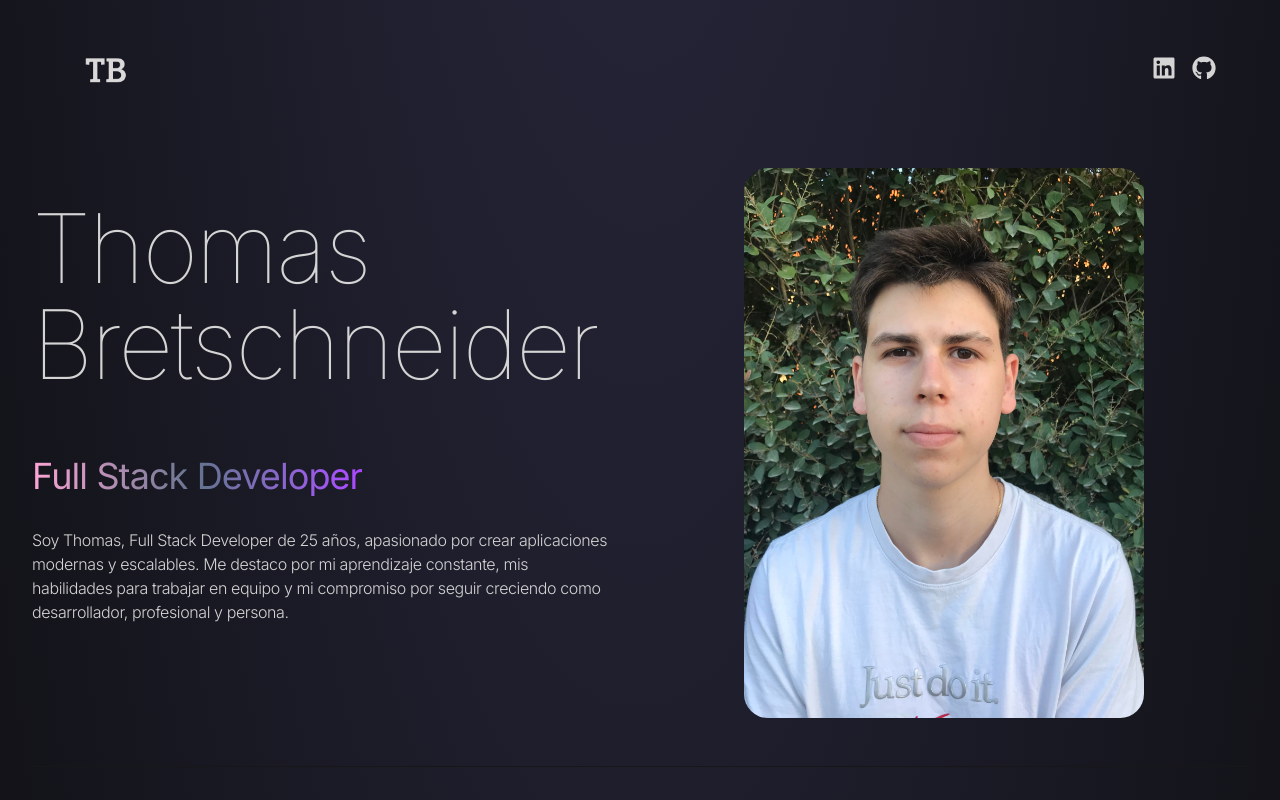
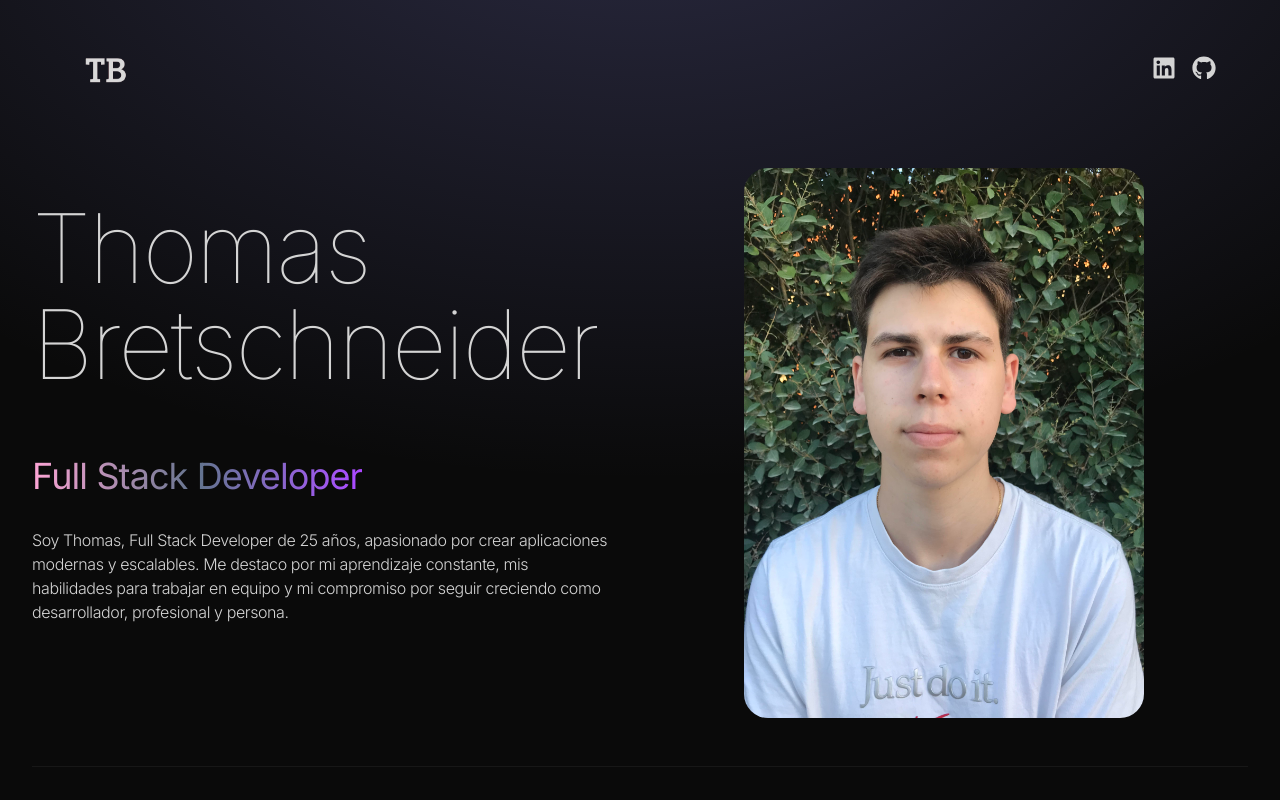
Before and after one commit to ThomasBrets/Portfolio, a React (Vite) app: page / in a window 1280 px wide. Shown: the top 800 px of the page. Built offline with nearby package versions, Linux system fonts and the light colour scheme.

Commit message:
fix long 2

```diff
--- a/src/App.jsx
+++ b/src/App.jsx
@@ -1,27 +1,27 @@
 import Navbar from "./components/Navbar";
 import Hero from "./components/Hero";
-import About from "./components/About";
+import About from "./components/About"
 import Technologies from "./components/Technologies";
 import Projects from "./components/Projects";
 import Education from "./components/Education";
 import Contact from "./components/Contact";
-
 function App() {
   return (
-    <div className="relative overflow-x-hidden text-neutral-300 antialiased selection:bg-cyan-300 selection:text-cyan-900">
+    <div className="overflow-x-hidden text-neutral-300 antialiased selection:bg-cyan-300 selection:text-cyan-900">
+      <div className="flixed top-0 -z-10 h-full w-full">
+      <div className="fixed top-0 left-0 -z-10 h-full w-full bg-neutral-950 bg-[radial-gradient(ellipse_80%_80%_at_50%_-20%,rgba(120,119,198,0.3),rgba(255,255,255,0))]"></div>
 
-      {/* Fondo que cubre todo el contenido */}
-      <div className="absolute top-0 left-0 -z-10 w-full h-full bg-neutral-950 bg-[radial-gradient(ellipse_80%_80%_at_50%_-20%,rgba(120,119,198,0.3),rgba(255,255,255,0))]"></div>
+      </div>
+     {/* Fondo aplicado a toda la página */}
 
-      {/* Contenido principal */}
       <div className="container mx-auto px-8">
-        <Navbar />
-        <Hero />
-        <About />
-        <Technologies />
-        <Projects />
-        <Education />
-        <Contact />
+      <Navbar />
+      <Hero/>
+      <About/>
+      <Technologies/>
+      <Projects/>
+      <Education/>
+      <Contact/>
       </div>
     </div>
   );
```
